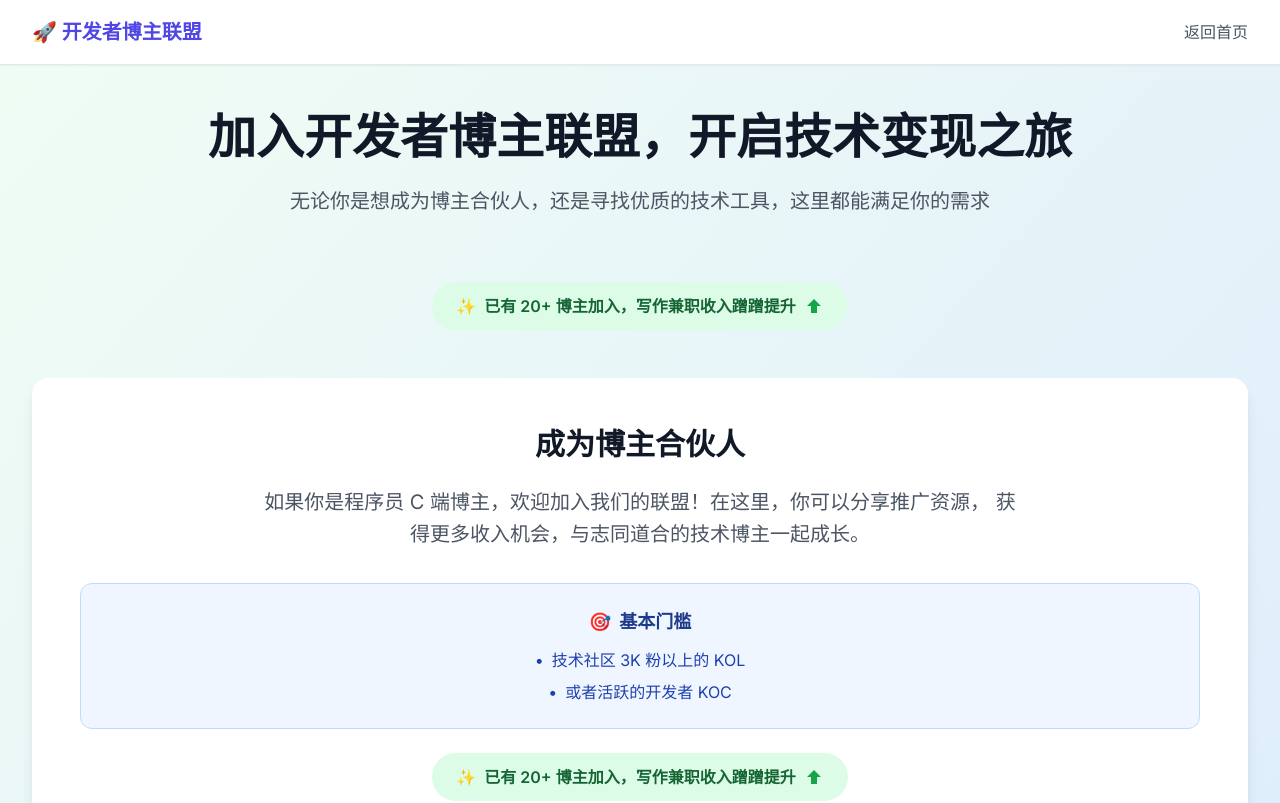
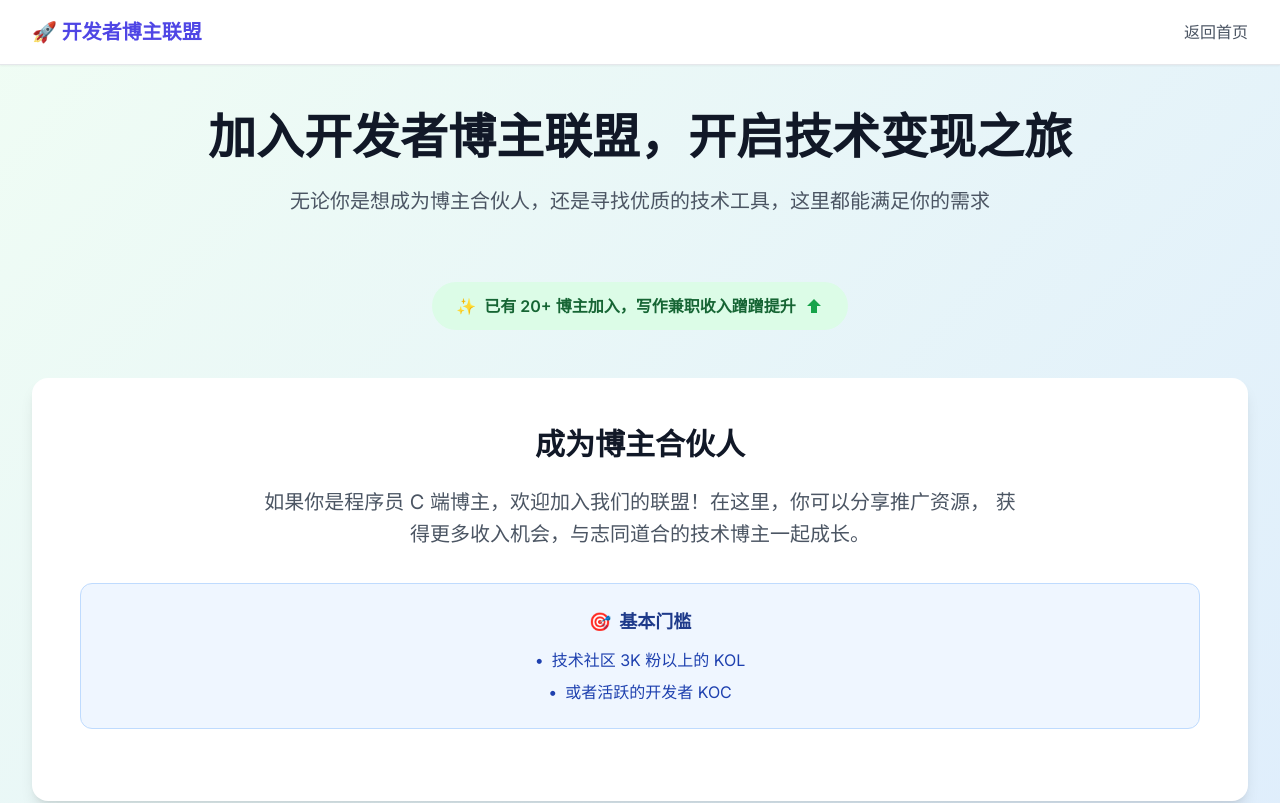
Before and after one commit to TUARAN/blogger-alliance, a Vue app: page /toc in a window 1280 px wide. Shown: the top 803 px of the page. Built offline with nearby package versions, Linux system fonts and the light colour scheme.

Commit message:
fix: 移除toc页面重复的博主数量文案

```diff
--- a/src/pages/toc/index.vue
+++ b/src/pages/toc/index.vue
@@ -72,14 +72,6 @@
               </p>
             </div>
           </div>
-
-          <div class="inline-flex items-center px-6 py-3 bg-green-100 text-green-800 rounded-full font-semibold">
-            <span class="mr-2">✨</span>
-            已有 20+ 博主加入，写作兼职收入蹭蹭提升
-            <svg class="ml-2 w-5 h-5 text-green-600" fill="currentColor" viewBox="0 0 20 20">
-              <path d="M10 3L3 10h4v7h6v-7h4l-7-7z"/>
-            </svg>
-          </div>
         </div>
 
         <!-- 好处清单 -->
```
